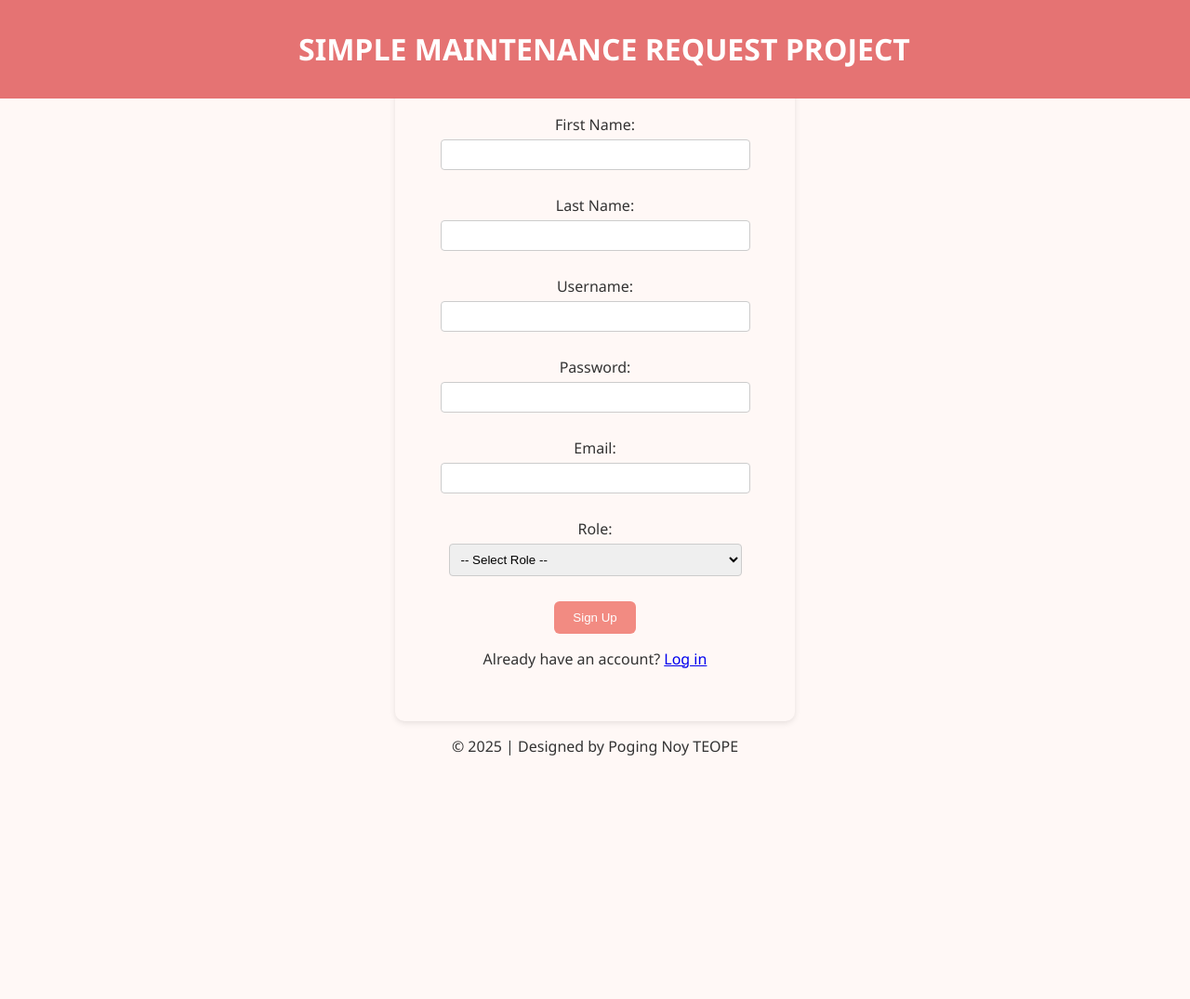
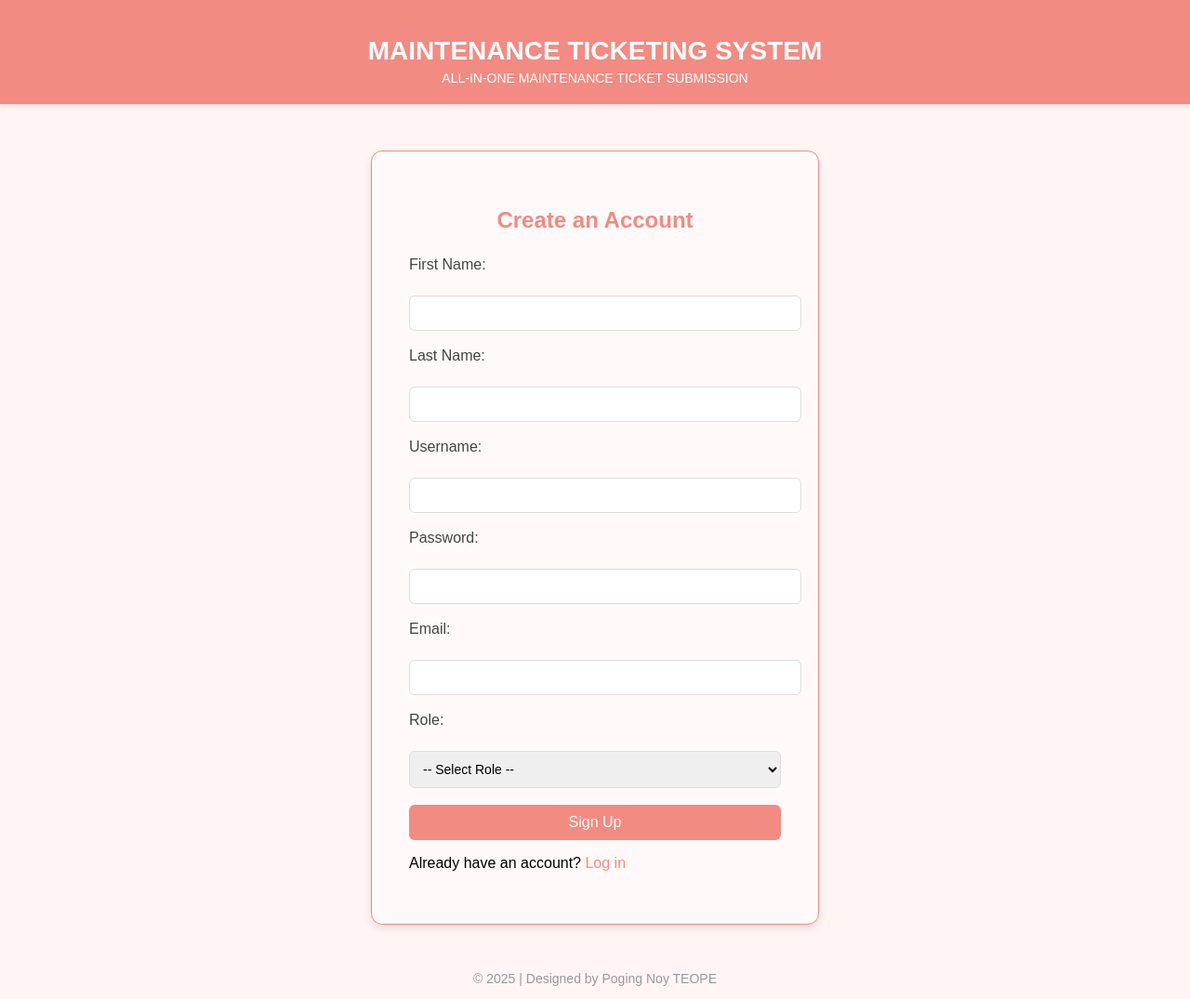
Before and after one commit to KhastG/PythonProject-MRS-, a Flask app: page /signup in a window 1280 px wide. Shown: the whole page at 93% size. Before the commit the page ends 813 px from the top, so only its background shows below. Run offline with Flask 3, Linux system fonts and the light colour scheme; parts of the project's set-up code (start-up, migrations or seed data) failed here and were passed over.

Commit message:
tweaks (title, removal of unnecessary things, added files)

```diff
--- a/main.py
+++ b/main.py
@@ -13,18 +13,18 @@ from sqlalchemy import text
 from smtplib import SMTPRecipientsRefused
 
 app = Flask(__name__)  # <-----------------| WAG NA TONG GAGALAWIN!!!
-app.config.from_object(
-    Config)  # | this line of code refers to the connection of the db and also the email and the app password from the config.py and .env file
-#                                        |
-db = SQLAlchemy(app)  # |
-bcrypt = Bcrypt(app)  # |
-mail = Mail(app)  # |
-login_manager = LoginManager(app)  # |
-login_manager.login_view = 'login'  # |
+app.config.from_object(Config)  #          | this line of code refers to the connection of the db and also the email and the app password from the config.py and .env file
+#                                          |
+db = SQLAlchemy(app)  #                    |
+bcrypt = Bcrypt(app)  #                    |
+mail = Mail(app)  #                        |
+login_manager = LoginManager(app)  #       |
+login_manager.login_view = 'login'  #      |
 migrate = Migrate(app, db)  # <------------|
 
 
 # Database Models
+#users
 class User(UserMixin, db.Model):
     id = db.Column(db.Integer, primary_key=True)
     first_name = db.Column(db.String(100), nullable=False)
@@ -35,7 +35,7 @@ class User(UserMixin, db.Model):
     department = db.Column(db.String(100))
     email = db.Column(db.String(120), unique=True, nullable=False)
 
-
+#tickets
 class Ticket(db.Model):
     id = db.Column(db.Integer, primary_key=True)
     title = db.Column(db.String(150), nullable=False)
@@ -51,7 +51,7 @@ class Ticket(db.Model):
     # EASY REFERENCE PARA SA USERS
     user = db.relationship('User', backref=db.backref('tickets', cascade='all, delete-orphan'), lazy=True)
 
-
+#For done tickets
 class DoneTicket(db.Model):
     id = db.Column(db.Integer, primary_key=True)
     ticket_id = db.Column(db.Integer, nullable=False)  # reference to original ticket
@@ -70,22 +70,23 @@ class DoneTicket(db.Model):
 def load_user(user_id):
     return User.query.get(int(user_id))
 
-
+#home
 @app.route('/')
 def home():
     return redirect(url_for('login'))
 
-
+#signup.html
 @app.route('/signup', methods=['GET', 'POST'])
 def signup():
     if request.method == 'POST':
-        # data
+        # data to be stored in the db
         first_name = request.form['first_name']
         last_name = request.form['last_name']
         username = request.form['username']
         password = request.form['password']
         email = request.form['email']
         role = request.form['role']
+        #nullable code (if the user doesn't select a maintenance in role, it will be null to the db)
         department = request.form.get('maintenanceType') if role == 'maintenance' else None
 
         session['temp_first_name'] = first_name
@@ -100,7 +101,7 @@ def signup():
         otp = random.randint(100000, 999999)
         session['otp'] = otp
 
-        # Send OTP email (SAFELY, added some features na pag nag enter si user ng maling email addr, this block of code will catch it)
+        # Send OTP email (SAFELY, added some features na pag nag enter si user ng non-existing email addr, this block of code will catch it)
         try:
             msg = Message('Your OTP Code', recipients=[email])
             msg.body = f'Your OTP is: {otp}'
@@ -125,13 +126,6 @@ def verify_otp():
         stored_otp = session.get('otp')
 
         if str(entered_otp) == str(stored_otp):
-            # Restrict admin signup to only one account (for security purposes para isa lng mag ma-manage para sa lahat)
-            if session['temp_role'] == 'admin':
-                existing_admin = User.query.filter_by(role='admin').first()
-                if existing_admin:
-                    flash("An admin account already exists. Cannot create another.", "danger")
-                    return redirect(url_for('signup'))
-
             new_user = User(
                 first_name=session['temp_first_name'],
                 last_name=session['temp_last_name'],
@@ -143,6 +137,7 @@ def verify_otp():
             )
 
             try:
+                #adding this to db then committing it so that it goes to the database
                 db.session.add(new_user)
                 db.session.commit()
                 flash('Account created successfully! You can now log in.', 'success')
@@ -160,7 +155,7 @@ def verify_otp():
                 return redirect(url_for('login'))
 
             except:
-                db.session.rollback()  # Undo the failed commit
+                db.session.rollback()  # undo the failed commit (if the email or the user exists in the db already)
                 flash('Username or email already exists. Please try again with a different one.', 'danger')
                 return redirect(url_for('signup'))
 
@@ -199,6 +194,7 @@ def dashboard():
         flash("Unauthorized access.", "danger")
         return redirect(url_for('login'))
     tickets = Ticket.query.filter_by(submitted_by=current_user.id).all()
+
     return render_template('dashboard.html', user=current_user, tickets=tickets)
 
 
@@ -222,9 +218,20 @@ def maintenance_dashboard():
 @app.route('/admin_dashboard')
 @login_required
 def admin_dashboard():
+    if current_user.role != 'admin':
+        flash('Access denied.', 'danger')
+        return redirect(url_for('login'))
+
     users = User.query.all()
-    tickets = Ticket.query.order_by(Ticket.id.desc()).all()
+    tickets = Ticket.query.order_by(Ticket.id.desc()).all() # Sorted by ID (latest first)
+
+    # Capitalize department names (for consistency kase may UIX error sa webpage na Electrical lng ang maayos na naka-capitalize)
+    for t in tickets:
+        if t.category:
+            t.category = t.category.capitalize()
+
     return render_template('admin_dashboard.html', user=current_user, users=users, tickets=tickets)
+
 
 
 @app.route('/submit_ticket', methods=['POST'])
@@ -320,9 +327,7 @@ def done_ticket(ticket_id):
     ticket.status = 'Done'
     ticket.approved_by = f"{ticket.approved_by or ''} • {current_user.first_name} {current_user.last_name}"
     ticket.date_approved = done_ticket.date_approved
-
     db.session.commit()
-
     flash("Ticket marked as done.", "success")
     return redirect(url_for('maintenance_dashboard'))
 
@@ -335,8 +340,7 @@ def cancel_ticket(ticket_id):
         flash("Ticket not found.", "danger")
         return redirect(url_for('maintenance_dashboard'))
 
-    if current_user.role == 'maintenance' or (
-            current_user.role == 'employee' and ticket.submitted_by == current_user.id):
+    if current_user.role == 'maintenance' or (current_user.role == 'employee' and ticket.submitted_by == current_user.id):
         db.session.delete(ticket)
         db.session.commit()
         flash("Ticket cancelled successfully.", "success")
@@ -385,10 +389,9 @@ def search_users():
     if query:
         results = User.query.filter(
             (User.first_name.ilike(f'%{query}%')) |  # <----|
-            (User.last_name.ilike(f'%{query}%')) |  # | '|' means OR in LOGICAL TERM
-            (User.email.ilike(
-                f'%{query}%')) |  # | the block of code refers to getting the data from the database based on what the user searched for
-            (User.role.ilike(f'%{query}%'))  # <----|
+            (User.last_name.ilike(f'%{query}%')) |  #       | '|' means OR in LOGICAL TERM
+            (User.email.ilike(f'%{query}%')) |  #           | the block of code refers to getting the data from the database based on what the user searched for
+            (User.role.ilike(f'%{query}%'))  # <------------|
         ).all()
     else:
         results = []
@@ -402,21 +405,26 @@ def filter_tickets():
     status = request.args.get('status', 'All')
     department = request.args.get('department', 'All')
 
-    # COMPARISONS
-    status = status or 'All'
-    department = department or 'All'
+    query = Ticket.query
+
+    if status != 'All':
+        query = query.filter_by(status=status)
+    if department != 'All':
+        query = query.filter_by(category=department)
 
     def ticket_to_dict(t):
         return {
             'id': t.id,
+            'sort_id': getattr(t, 'ticket_id', t.id),
             'title': t.title,
             'description': t.description,
             'status': getattr(t, 'status', 'Done'),  # Tickets have status, DoneTicket will be handled separately
             'category': getattr(t, 'category', getattr(t, 'department', '')),
-            'submitted_name': getattr(t, 'submitted_name',
-                                      f"{getattr(t, 'employee_first_name', '')} {getattr(t, 'employee_last_name', '')}").strip(),
-            'date_submitted': getattr(t, 'date_submitted', getattr(t, 'date_done', None)).strftime(
-                "%B %d, %Y at %I:%M %p") if getattr(t, 'date_submitted', getattr(t, 'date_done', None)) else ''
+            'submitted_name': getattr(t, 'submitted_name',f"{getattr(t, 'employee_first_name', '')} {getattr(t, 'employee_last_name', '')}").strip(),
+            'date_submitted': getattr(t, 'date_submitted', getattr(t, 'date_done', None)).strftime("%B %d, %Y at %I:%M %p")
+
+            if getattr(t, 'date_submitted', getattr(t, 'date_done', None))
+            else ''
         }
 
     tickets = []
@@ -428,7 +436,7 @@ def filter_tickets():
         # If maintenance user, restrict to their department
         if current_user.role == 'maintenance':
             q = q.filter_by(department=current_user.department)
-        done_rows = q.all()
+        done_rows = q.order_by(DoneTicket.id.asc()).all()
         tickets = [ticket_to_dict(d) for d in done_rows]
 
     elif status == 'All':
@@ -440,6 +448,7 @@ def filter_tickets():
             q = q.filter_by(submitted_by=current_user.id)
         if department != 'All' and current_user.role == 'admin':
             q = q.filter_by(category=department)
+        q = q.order_by(Ticket.id.asc())
         tickets = [ticket_to_dict(t) for t in q.all()]
 
         # Append DoneTicket rows if requested (includes 'Done')
@@ -448,7 +457,7 @@ def filter_tickets():
             dq = dq.filter_by(department=department)
         if current_user.role == 'maintenance':
             dq = dq.filter_by(department=current_user.department)
-        done_tickets = dq.all()  # Get all done tickets from the query
+        done_tickets = dq.order_by(DoneTicket.id.asc()).all()  # Get all done tickets from the query
 
         for d in done_tickets:
             ticket_dict = ticket_to_dict(d)
@@ -467,12 +476,13 @@ def filter_tickets():
             q = q.filter_by(status=status)
         if department != 'All' and current_user.role == 'admin':
             q = q.filter_by(category=department)
+        q = q.order_by(Ticket.id.asc())
         tickets = [ticket_to_dict(t) for t in q.all()]
 
     # This block of code tries to sort all tickets for both pending and done by their 'id' (based on the database)
     # in descending order which is the latest will be the first one.
     try:
-        tickets.sort(key=lambda x: x.get('id', 0), reverse=True)
+        tickets.sort(key=lambda x: int(x.get('id', 0)))
     except Exception as e:
         app.logger.warning(f"Sorting error in filter_tickets: {e}")
 
--- a/static/signup.css
+++ b/static/signup.css
@@ -1,91 +1,98 @@
-body::-webkit-scrollbar {
-    display: none;
-}
-html, body {
-    height: 100%;
-
-}
-.flash-message.error {
-  color: #fff;
-  background-color: #e74c3c;
-  padding: 10px;
-  border-radius: 5px;
-  text-align: center;
-  margin-bottom: 15px;
+body {
+  margin: 0;
+  padding: 0;
+  font-family: "Poppins", sans-serif;
+  background-color: #fff5f5;
 }
 
-body {
-    font-family: 'Segoe UI', Tahoma, Geneva, Verdana, sans-serif;
-    background-color: #fff8f6;
-    color: #333;
-    text-align: center;
-    margin: 0;
-    padding: 0;
+/* Center the form vertically */
+.form-box {
+  max-width: 400px;
+  margin: 50px auto; /* adds nice top spacing */
+  background: #fffaf9;
+  padding: 40px;
+  border-radius: 12px;
+  box-shadow: 0 4px 10px rgba(0, 0, 0, 0.1);
+  border: 1px solid #f28b82;
 }
 
-header {
-    background-color: #E57373;
-    padding: 10px;
-    color: white;
-    position: fixed;
-    top: 0;
-    left: 0;
-    width: 100%;
-    z-index: 1000;
+.form-box h2 {
+  text-align: center;
+  color: #f28b82;
+  margin-bottom: 25px;
 }
 
-.form-box {
-    background-color: #fff8f6;
-    padding: 40px;
-    margin: 10px auto;
-    width: 350px;
-    border-radius: 10px;
-    box-shadow: 0 2px 6px rgba(0, 0, 0, 0.1);
+/* Labels & inputs */
+label {
+  display: block;
+  margin-bottom: 6px;
+  color: #444;
+  font-weight: 500;
 }
 
-.form-box input,
-.form-box select {
-    width: 90%;
-    padding: 8px;
-    margin: 5px 0;
-    border: 1px solid #ccc;
-    border-radius: 4px;
+input, select {
+  width: 100%;
+  padding: 10px;
+  border-radius: 6px;
+  border: 1px solid #ddd;
+  outline: none;
+  font-size: 14px;
 }
 
+input:focus, select:focus {
+  border-color: #f28b82;
+  box-shadow: 0 0 4px rgba(242, 139, 130, 0.4);
+}
+
+/* Button styling */
 button {
-    background-color: #F28B82;
-    border: none;
-    color: white;
-    padding: 10px 20px;
-    border-radius: 6px;
-    cursor: pointer;
+  background-color: #f28b82;
+  color: white;
+  border: none;
+  padding: 10px 0;
+  width: 100%;
+  border-radius: 6px;
+  font-size: 16px;
+  cursor: pointer;
+  transition: background 0.3s;
 }
 
 button:hover {
-    background-color: #E57373;
+  background-color: #e57368;
 }
 
-/* Toast styling */
-.toast {
-    visibility: hidden;
-    min-width: 250px;
-    margin-left: -125px;
-    background-color: #4BB543; /* green for success */
-    color: white;
-    text-align: center;
-    border-radius: 8px;
-    padding: 16px;
-    position: fixed;
-    z-index: 9999;
-    left: 50%;
-    top: 30px;
-    font-size: 16px;
-    box-shadow: 0 2px 6px rgba(0,0,0,0.2);
-    transition: visibility 0s, opacity 0.5s linear;
-    opacity: 0;
+/* Footer */
+footer {
+  text-align: center;
+  margin-top: 40px;
+  color: #999;
+  font-size: 14px;
 }
 
-.toast.show {
-    visibility: visible;
-    opacity: 1;
+a {
+  color: #f28b82;
+  text-decoration: none;
 }
+
+a:hover {
+  text-decoration: underline;
+}
+
+/* Header styling */
+header {
+  text-align: center;
+  background-color: #f28b82;
+  color: white;
+  padding: 30px 20px;
+  box-shadow: 0 2px 6px rgba(0,0,0,0.1);
+}
+
+.title h1 {
+  font-size: 28px;
+  margin-bottom: 5px;
+}
+
+.title p {
+  font-size: 14px;
+  margin: 0;
+}
--- a/templates/maintenance_dashboard.html
+++ b/templates/maintenance_dashboard.html
@@ -10,7 +10,7 @@
 <body>
 <header style="background-color:#f28b82; color: white; padding: 20px;">
     <div class="title">
-        <h1 style="font-weight: bold;">SIMPLE MAINTENANCE REQUEST PROJECT</h1>
+        <h1 style="font-weight: bold;">MAINTENANCE TICKETING SYSTEM</h1>
         <p>ALL-IN-ONE MAINTENANCE TICKET SUBMISSION</p>
     </div>
     <a class="logout-link" href="{{ url_for('logout') }}"
--- a/templates/signup.html
+++ b/templates/signup.html
@@ -1,40 +1,17 @@
 <!DOCTYPE html>
-<html>
+<html lang="eng">
 <head>
     <title>Sign Up</title>
     <link rel="stylesheet" href="{{ url_for('static', filename='signup.css') }}">
     <link rel="icon" type="image/png" href="{{ url_for('static', filename='maintenance_ticket.png') }}">
-    <script>
-        function toggleMaintenanceDropdown() {
-            const roleSelect = document.getElementById("role");
-            const maintenanceTypeDiv = document.getElementById("maintenanceTypeDiv");
-            const maintenanceTypeSelect = document.getElementById("maintenanceType");
-
-            if (roleSelect.value === "maintenance") {
-                maintenanceTypeDiv.style.display = "block";
-                maintenanceTypeSelect.disabled = false;
-            } else {
-                maintenanceTypeDiv.style.display = "none";
-                maintenanceTypeSelect.disabled = true;
-                maintenanceTypeSelect.value = ""; // reset selection
-            }
-        }
-    </script>
 </head>
 <body>
-    <header>
-        <h1>SIMPLE MAINTENANCE REQUEST PROJECT</h1>
+    <header style="background-color:#f28b82; color: white; padding: 20px;">
+        <div class="title">
+            <h1 style="font-weight: bold;">MAINTENANCE TICKETING SYSTEM</h1>
+            <p>ALL-IN-ONE MAINTENANCE TICKET SUBMISSION</p>
+        </div>
     </header>
-
-    <!-- IF THE USER ENTERS A NON-EXISITING EMAIL ADDR, THIS BLOCK OF CODE BELOW WILL RUN-->
-    {% with messages = get_flashed_messages(with_categories=true) %}
-        {% if messages %}
-            {% for category, message in messages %}
-                <div class="flash-message {{ category }}">{{ message }}</div>
-            {% endfor %}
-        {% endif %}
-    {% endwith %}
-
     <div class="form-box">
         <h2>Create an Account</h2>
 
@@ -59,7 +36,6 @@
                 <option value="">-- Select Role --</option>
                 <option value="employee">Employee</option>
                 <option value="maintenance">Maintenance</option>
-                <option value="admin">Admin</option>
             </select><br><br>
 
             <div id="maintenanceTypeDiv" style="display:none;">
@@ -82,5 +58,6 @@
     <footer>
         <p>&copy; 2025 | Designed by Poging Noy TEOPE</p>
     </footer>
+
 </body>
 </html>
```
Also changed, not shown: mail_test.py (deleted, +0 -9 lines), static/admin_dashboard.js (added, +74 -0 lines), static/dashboard.css (+16 -2 lines), static/dashboard.js (+10 -2 lines), static/signup.js (added, +19 -0 lines), templates/admin_dashboard.html (+19 -73 lines), templates/dashboard.html (+5 -5 lines), templates/login.html (+5 -2 lines), templates/submit_ticket.html (+9 -4 lines), static/login.css (line endings or trailing spaces).
